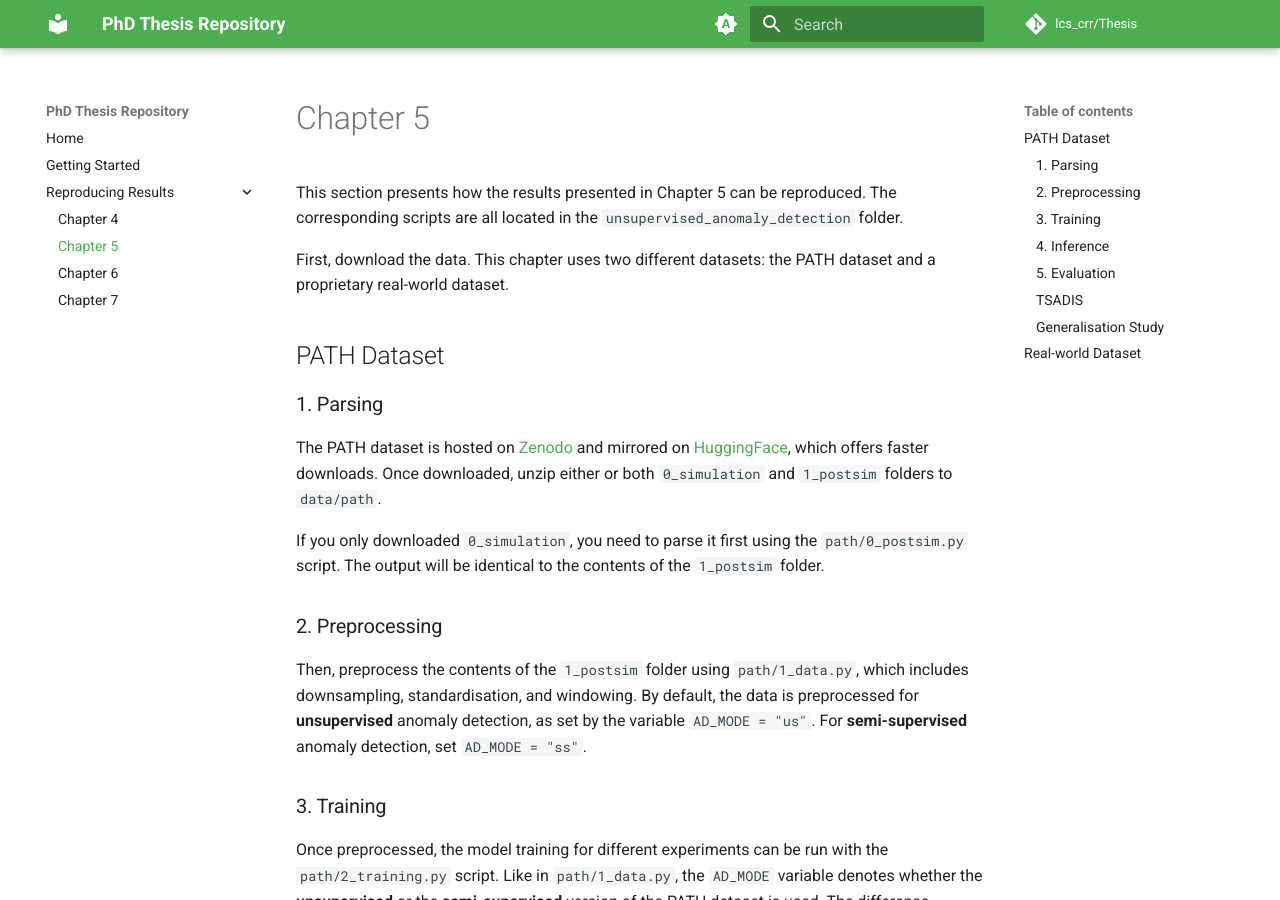
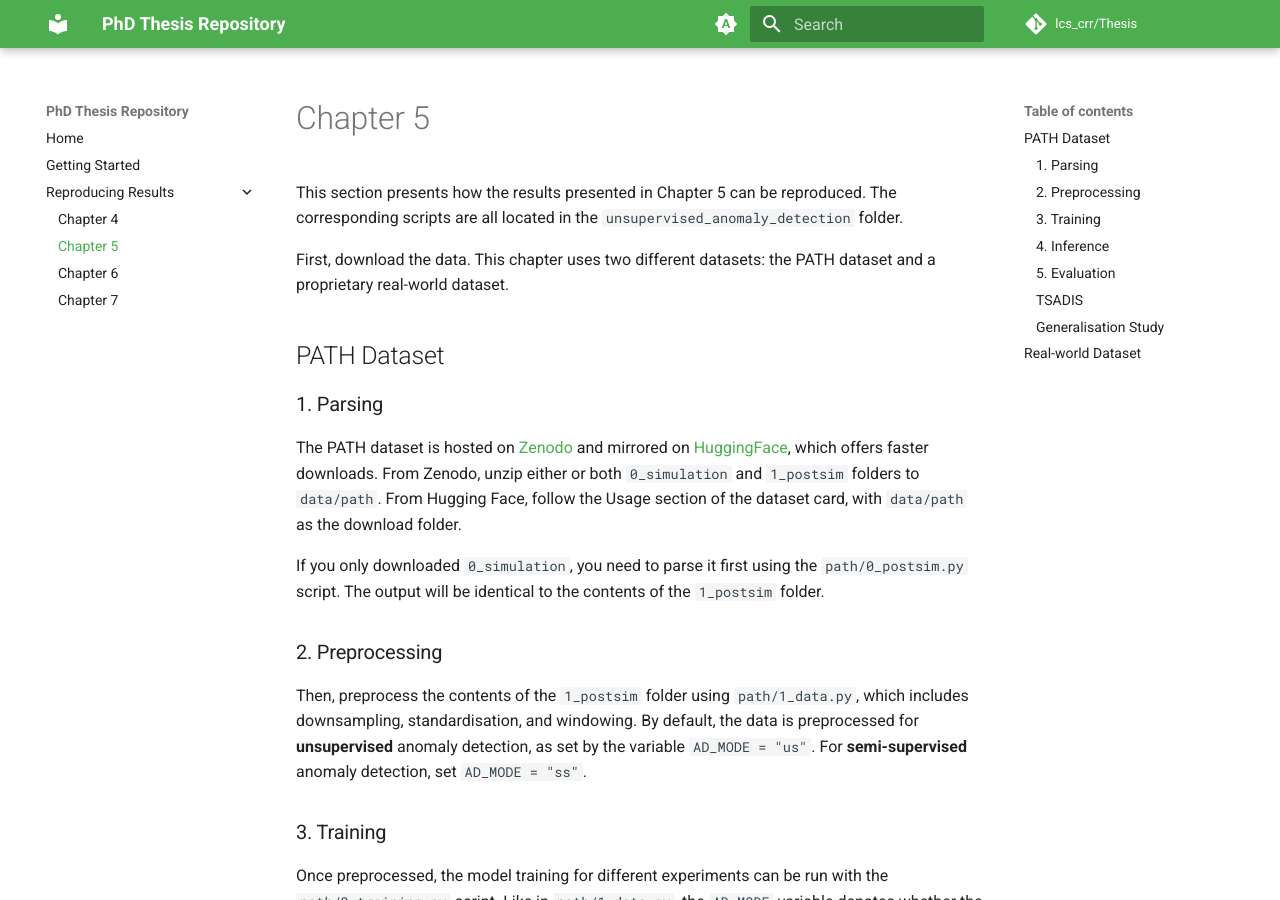
Before and after one commit to lcs-crr/Thesis, an MkDocs documentation site: the page built from docs/reproducing_results/chapter5.md, in a window 1280 px wide and 900 px high. Built offline with MkDocs 1.6.1 and Material for MkDocs 9.7.7, drawn with Linux system fonts in a browser that asks for light colours.

Commit message:
Update docs/reproducing_results/chapter5.md

```diff
--- a/docs/reproducing_results/chapter5.md
+++ b/docs/reproducing_results/chapter5.md
@@ -8,7 +8,8 @@ This chapter uses two different datasets: the PATH dataset and a proprietary rea
 
 ### 1. Parsing
 The PATH dataset is hosted on [Zenodo](https://zenodo.org/records/13255120) and mirrored on [HuggingFace](https://huggingface.co/datasets/lcs-crr/PATH), which offers faster downloads.
-Once downloaded, unzip either or both `0_simulation` and `1_postsim` folders to `data/path`.
+From Zenodo, unzip either or both `0_simulation` and `1_postsim` folders to `data/path`.
+From Hugging Face, follow the Usage section of the dataset card, with `data/path` as the download folder.
 
 If you only downloaded `0_simulation`, you need to parse it first using the `path/0_postsim.py` script.
 The output will be identical to the contents of the `1_postsim` folder.
```
